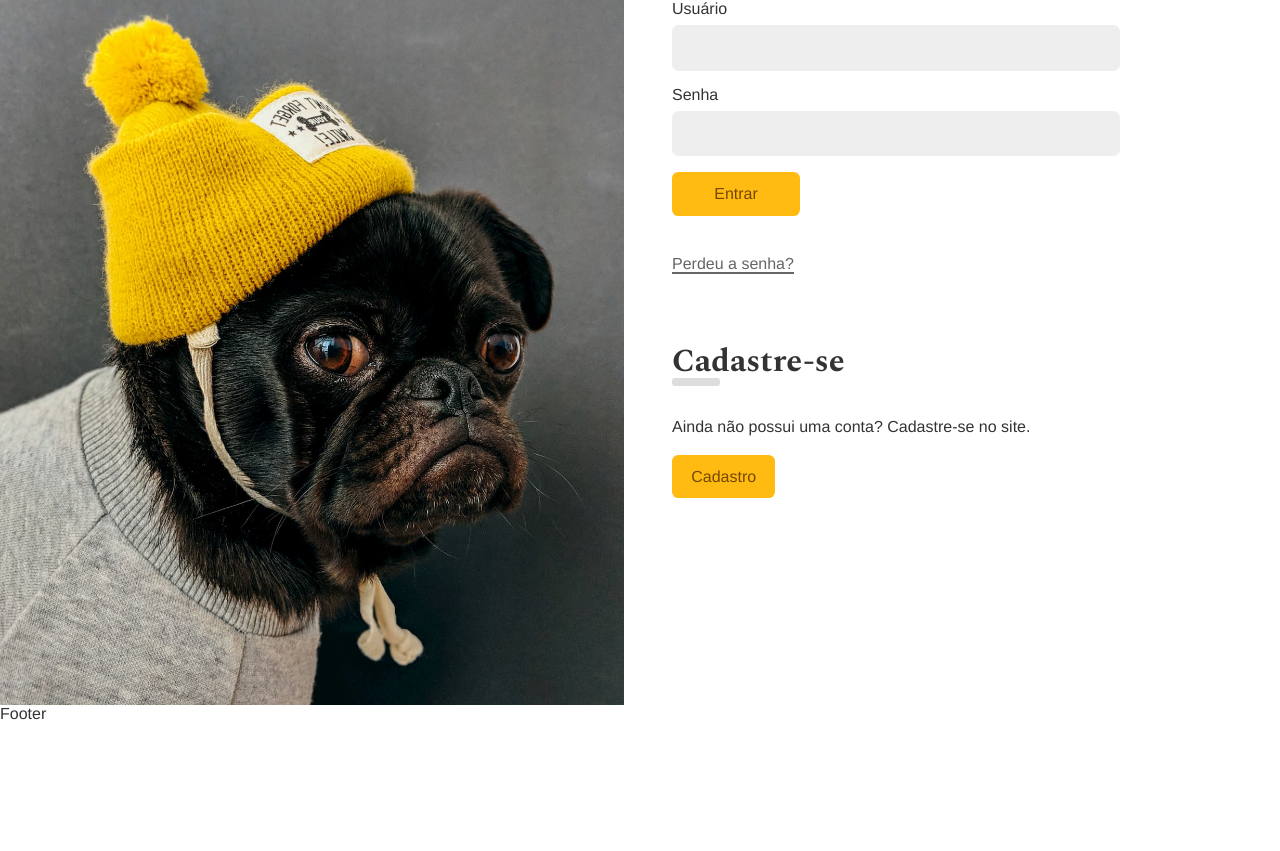
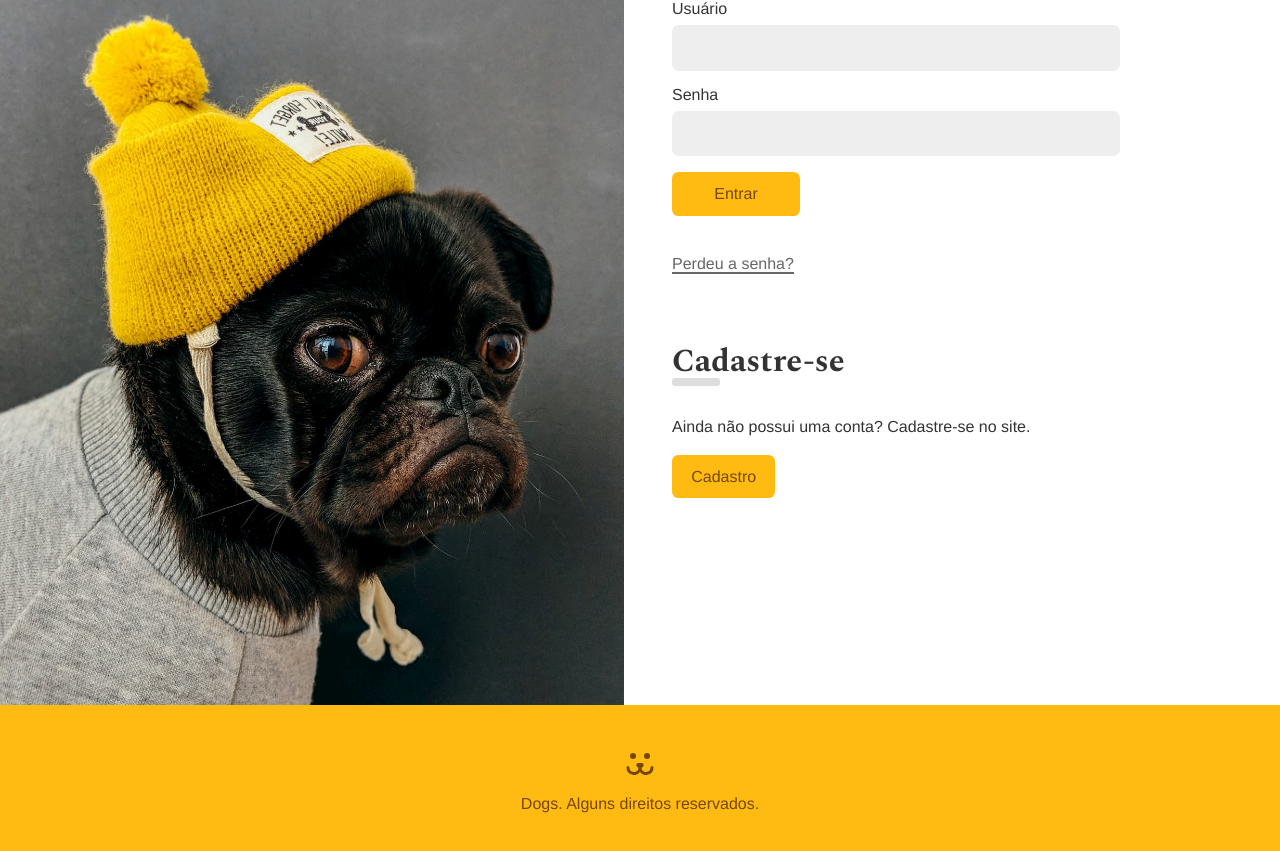
Before and after one commit to pedro-drosa/Dogs, a React (Create React App) app: page /login in a window 1280 px wide. Shown: the part 159-1010 px from the top of the page. Before the commit the page ends 882 px from the top, so only its background shows below. Built offline with nearby package versions, Linux system fonts and the light colour scheme.

Commit message:
feat(Footer): creating the Footer Component and adding a style to make it stick to the bottom of the page

```diff
--- a/src/App.js
+++ b/src/App.js
@@ -15,10 +15,11 @@
 import ProtectedRoute from './utils/ProtectedRoute';
 
 const App = () => (
-  <div>
+  <div className="App">
     <BrowserRouter>
       <UserContextProvider>
         <Header />
+        <main className="AppBody">
           <Routes>
             <Route path="/" element={<Home />} />
             <Route path="login/*" element={<Login />} />
@@ -34,6 +35,7 @@
             <Route path="perfil/:user" element={<Profile />} />
             <Route path="*" element={<NotFound />} />
           </Routes>
+        </main>
         <Footer />
       </UserContextProvider>
     </BrowserRouter>
--- a/src/components/Footer/index.js
+++ b/src/components/Footer/index.js
@@ -1,5 +1,12 @@
 import styles from './styles.module.css';
 
-const Footer = () => <footer className={styles.footer}>Footer</footer>;
+import { ReactComponent as FooterSvg } from '../../assets/dogs-footer.svg';
+
+const Footer = () => (
+  <footer className={styles.footer}>
+    <FooterSvg />
+    <p>Dogs. Alguns direitos reservados.</p>
+  </footer>
+);
 
 export default Footer;
--- a/src/components/Footer/styles.module.css
+++ b/src/components/Footer/styles.module.css
@@ -0,0 +1,11 @@
+.footer {
+  background: #fb1;
+  padding: 3rem 1rem 0 1rem;
+  height: 10rem;
+  text-align: center;
+  color: #764701;
+}
+
+.footer p {
+  margin-top: 1rem;
+}
--- a/src/styles/global.css
+++ b/src/styles/global.css
@@ -45,6 +45,16 @@
 a {
   text-decoration: none;
   color: #333;
+}
+
+.App {
+  display: flex;
+  flex-direction: column;
+  min-height: calc(100vh + 10rem);
+}
+
+.AppBody {
+  flex: 1;
 }
 
 .container {
```
Lines whose indentation alone changed are shown as unchanged.
